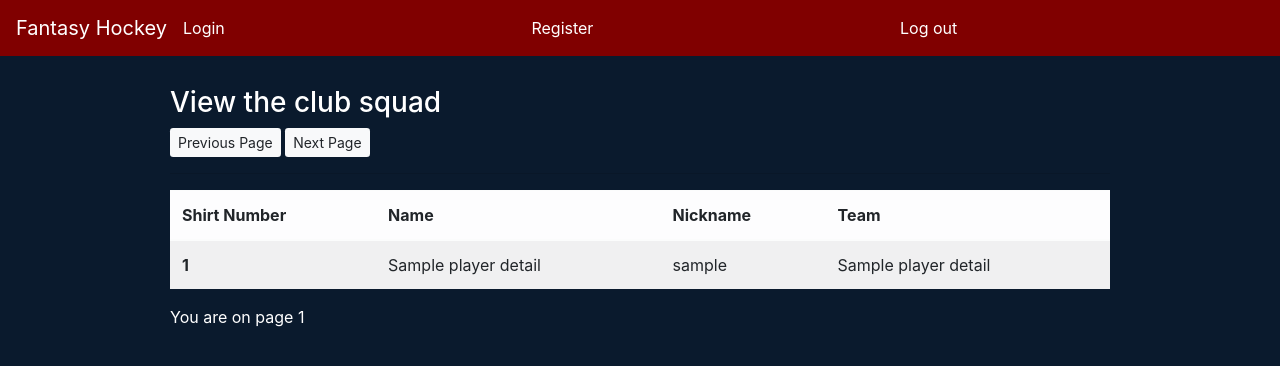
After one commit to behradkoohy/wessex-fantasy, a Flask app: page /viewsquad/1 in a window 1280 px wide. The commit adds this page. Shown: the top 366 px of the page. Run offline with Flask 2, Linux system fonts and the light colour scheme; a database or web service that is not in the repository returns one stand-in record (values such as "Sample title"); some libraries are stand-ins or nearby versions.

Commit message:
list of players now works, custom pagination made

```diff
--- a/app.py
+++ b/app.py
@@ -6,7 +6,7 @@ from werkzeug.security import generate_password_hash, check_password_hash
 import os
 import psycopg2
 from models import User
-
+from PageResult import PageResult
 
 
 
@@ -176,6 +176,7 @@ def login():
 	if request.method == 'POST':
 		email = request.form['email']
 		password = request.form['password']
+		curs = conn.cursor()
 		curs.execute("SELECT email, password_hash, name, user_id FROM users WHERE email = %s;", (email, ))
 		account = curs.fetchone()
 		if account is not None:
@@ -191,6 +192,32 @@ def login():
 			flash('Incorrect username or password', 'danger')
 	return render_template('login.html')
 
+
+
+
+@app.route('/viewsquad/<pagenum>')
+def displayitems(pagenum):
+	curs = conn.cursor()
+	offset = int(pagenum) * 11
+	limit = 11
+	print(offset, limit)
+	curs.execute("""SELECT player_details.player_id,
+							player_details.name,
+							player_details.nickname,
+							player_details.shirt_number,
+							teams.name
+							FROM
+							player_details INNER JOIN teams
+							ON
+							teams.team_id = player_details.team_id
+							ORDER BY
+							shirt_number
+							LIMIT %s OFFSET %s"""
+							, (limit, offset))
+	result = curs.fetchall()
+	return render_template('list_players.html', players = result, n=int(pagenum))
+
+
 @app.route('/logout')
 def logout():
     logout_user()
--- a/templates/front.html
+++ b/templates/front.html
@@ -7,7 +7,9 @@ h3 {color: white;}
 footer {color: white;}
 
 </style>
-<h3>Work in progress, come back soon. Hi {{ current_user.name }}!</h3>
-
+<h3>Work in progress, come back soon. </h3>
+{% if current_user.is_authenticated %}
+Hi {{ current_user.name }}!
+{% endif %}
 <footer>damage and baz xoxo</footer>
 {% endblock %}
--- /dev/null
+++ b/templates/list_players.html
@@ -0,0 +1,45 @@
+{% extends 'page.html' %}
+
+{% block content %}
+<style type="text/css">
+.wrapper {
+  text-align: center;
+  display: inline-block;
+  left: 50%;
+}
+.btn-group-xs > .btn, .btn-xs {
+  padding: .25rem .4rem;
+  font-size: .875rem;
+  line-height: .5;
+  border-radius: .2rem;
+}
+</style>
+<h3 style="color: white;">View the club squad</h3>
+<div class="wrapper">
+	<a type="button" class="btn-sm btn-light" {% if n==0 %} href="/viewsquad/{{ n }}" {% else %} href="/viewsquad/{{ n-1 }}" {% endif %}>Previous Page</a>
+	<a type="button" class="btn-sm btn-light" {% if p|length == 0 %} href="/viewsquad/{{ n }}" {% else %} href="/viewsquad/{{ n+1 }}"{% endif %}>Next Page</a>
+</div>
+<hr>
+<table class="table table-light table-striped table-hover" >
+	<thead>
+		<tr>
+	      <th scope="col">Shirt Number</th>
+	      <th scope="col">Name</th>
+	      <th scope="col">Nickname</th>
+	      <th scope="col">Team</th>
+	    </tr>
+	</thead>
+	<tbody>
+		{% for p in players %}
+			<tr>
+				<th scope="row">{{ p[3] }}</th>
+				<td >{{ p[1] }}</td>
+				<td>{{ p[2] }}</td>
+				<td>{{ p[4] }}</td>
+			</tr>
+		{% endfor %}
+	</tbody>
+
+</table>
+<p style="color: white;">You are on page {{ n }}</p>
+{% endblock %}
--- a/templates/page.html
+++ b/templates/page.html
@@ -16,11 +16,18 @@
 	<title>Wessex Fantasy Hockey</title>
 	<nav class="navbar navbar-light" style="background-color: #800000;">
   		<a class="navbar-brand" style="color:white; " href="/">Fantasy Hockey</a>
+	  	{% if current_user.is_authenticated %}
 	  	<ul class="navbar-nav mr-auto" style="color: white;">
 	  		<li style="color: white;" class="nav-item">
 	  			<a class="nav-link" style="color: white;" href="/addplayer">Add Player</a>
 	  		</li>
 	  	</ul>
+	  	<ul class="navbar-nav mr-auto" style="color: white;">
+	  		<li style="color: white;" class="nav-item">
+	  			<a class="nav-link" style="color: white;" href="/viewsquad/0">View Squad</a>
+	  		</li>
+	  	</ul>
+	  	{% endif %}
 	  	<ul class="navbar-nav mr-auto" style="color: white;">
 	  		<li style="color: white;" class="nav-item">
 	  			<a class="nav-link" style="color: white;" href="/login">Login</a>
```
